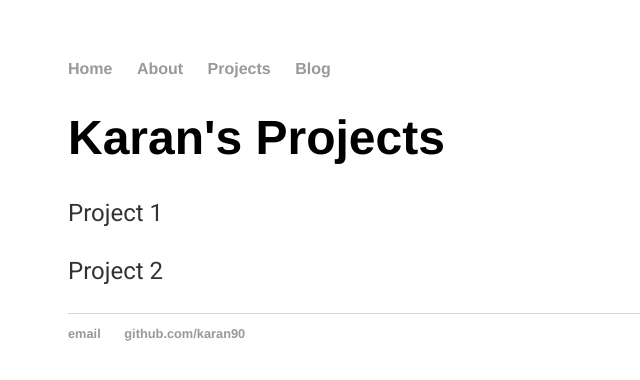
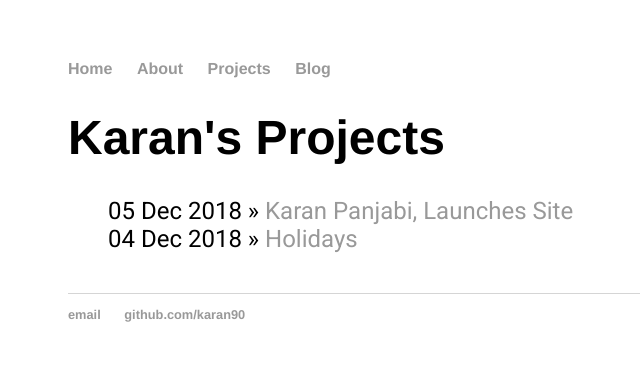
Before and after one commit to karan90/karan90.github.io, a Jekyll site: the page built from projects/index.html, in a window 1280 px wide. Shown: the top 380 px of the page, without its empty margins (124-764 px from the left). Built offline with Jekyll 4.4.1, drawn with Linux system fonts in a browser that asks for light colours.

Commit message:
Update index.html

```diff
--- a/projects/index.html
+++ b/projects/index.html
@@ -3,5 +3,9 @@ layout: default
 title: Karan's Projects
 ---
 <h1>{{ page.title }}</h1>
-<p>Project 1</p>
-<p>Project 2</p>
+<ul class="posts">
+
+  {% for post in site.posts %}
+    <li><span>{{ post.date | date_to_string }}</span> » <a href="{{ post.url }}" title="{{ post.title }}">{{ post.title }}</a></li>
+  {% endfor %}
+</ul>
```
